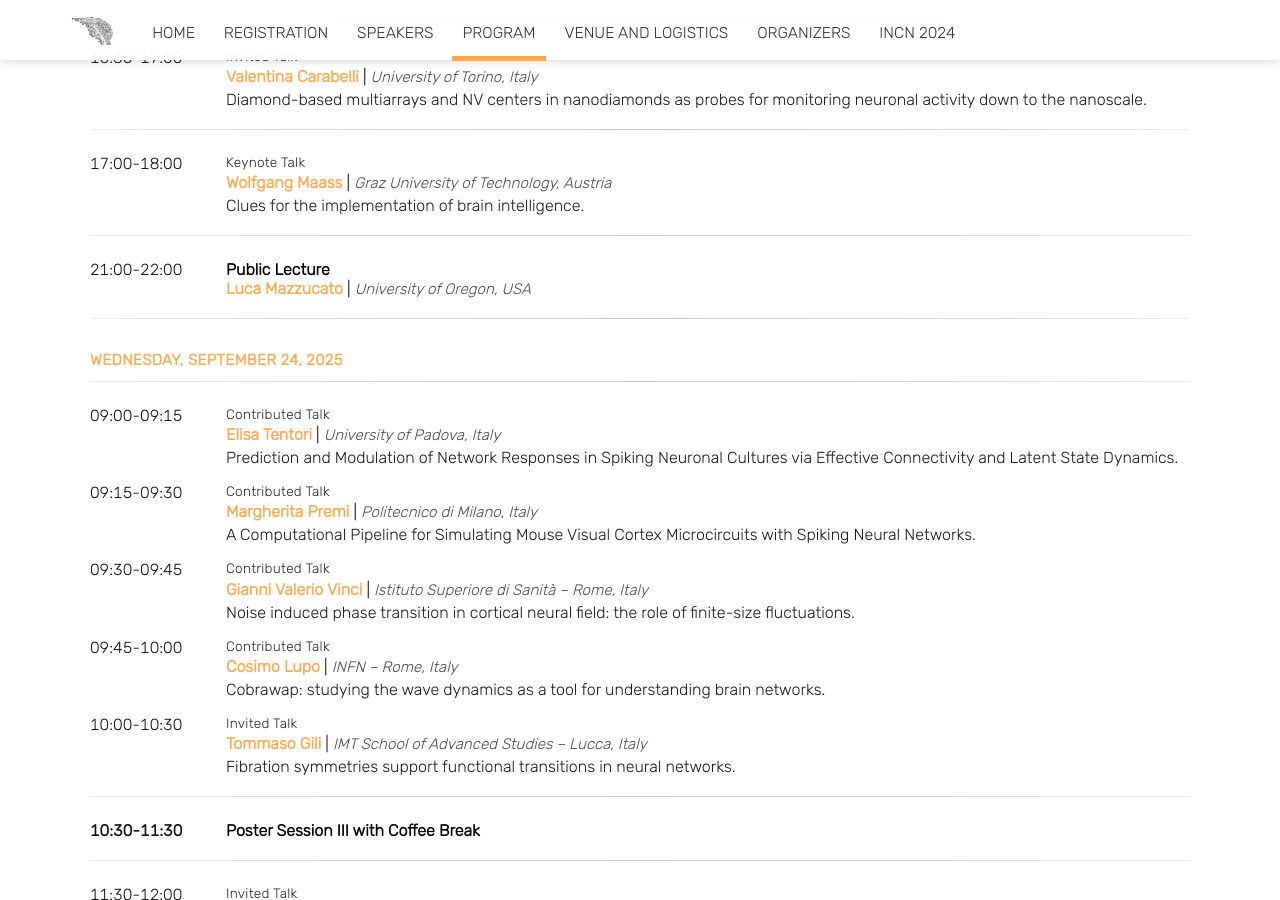
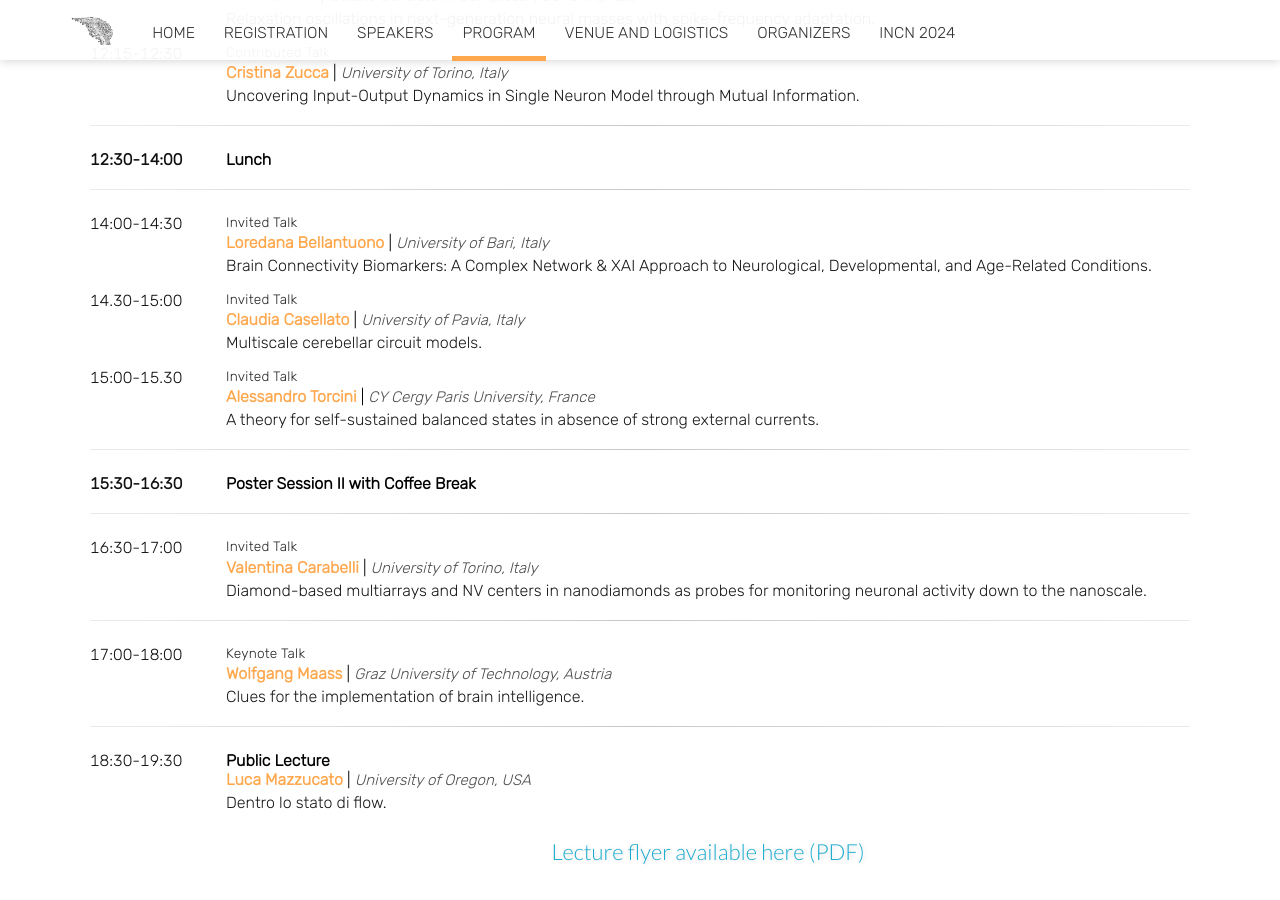
Before and after one commit to INCNgit/incn, a Jekyll site: the page built from program.html, in a window 1280 px wide and 900 px high, scrolled down 2948 px. Built offline with Jekyll 4.4.1, drawn with Linux system fonts in a browser that asks for light colours; nearby versions of some CDN libraries; some of the changed text lies outside the part shown.

Commit message:
public lecture

```diff
--- a/program.html
+++ b/program.html
@@ -140,6 +140,19 @@ image: /images/background/backpd.png
                 <div class="line"><span class="speaker">Ambra Ferrari</span> | <span class="affil">University of Trento, Italy</span></div>
                 <div class="talktitle">How the brain binds information across the senses.</div>
               </div>
+            </div>
+
+            <div class="slot">
+              <div class="time">09:00-9:15</div>
+              <div class="details">
+                <div class="kind">Registration </div>
+              </div>
+            </div>
+
+            <div class="slot">
+              <div class="time">09:15-9:30</div>
+              <div class="details">
+                <div class="kind">Opening</div>
             </div>
 
             <div class="slot">
@@ -414,10 +427,16 @@ image: /images/background/backpd.png
             <hr class="program-sep"/>
 
             <div class="slot">
-              <div class="time">21:00-22:00</div>
+              <div class="time">18:30-19:30</div>
               <div class="details">
                 <div class="line"><strong>Public Lecture</strong></div>
                 <div class="line"><span class="speaker">Luca Mazzucato</span> | <span class="affil">University of Oregon, USA</span></div>
+                <div class="talktitle">Dentro lo stato di flow.
+                  <p style="text-align: center; margin-top: 1em; text-shadow: 1px 1px 5px lightgrey;">
+                    <a href="{{ site.baseurl }}/images/lecture.pdf" target="_blank">Lecture flyer available here (PDF)</a>
+                  </p>
+                  <br>This event is open to the public and will be held in Italian.
+                </div>
               </div>
             </div>
 
@@ -572,9 +591,11 @@ image: /images/background/backpd.png
           </div>
         </div>
 
+        <!--
         <p style="text-align: center; margin-top: 1em; text-shadow: 1px 1px 5px lightgrey;">
           <a href="{{ site.baseurl }}/files/PROGRAM_2025.pdf" target="_blank">Download Program (PDF)</a>
         </p>
+        -->
 
       </div>
     </div>
```
Also changed, not shown: 1 other file.
